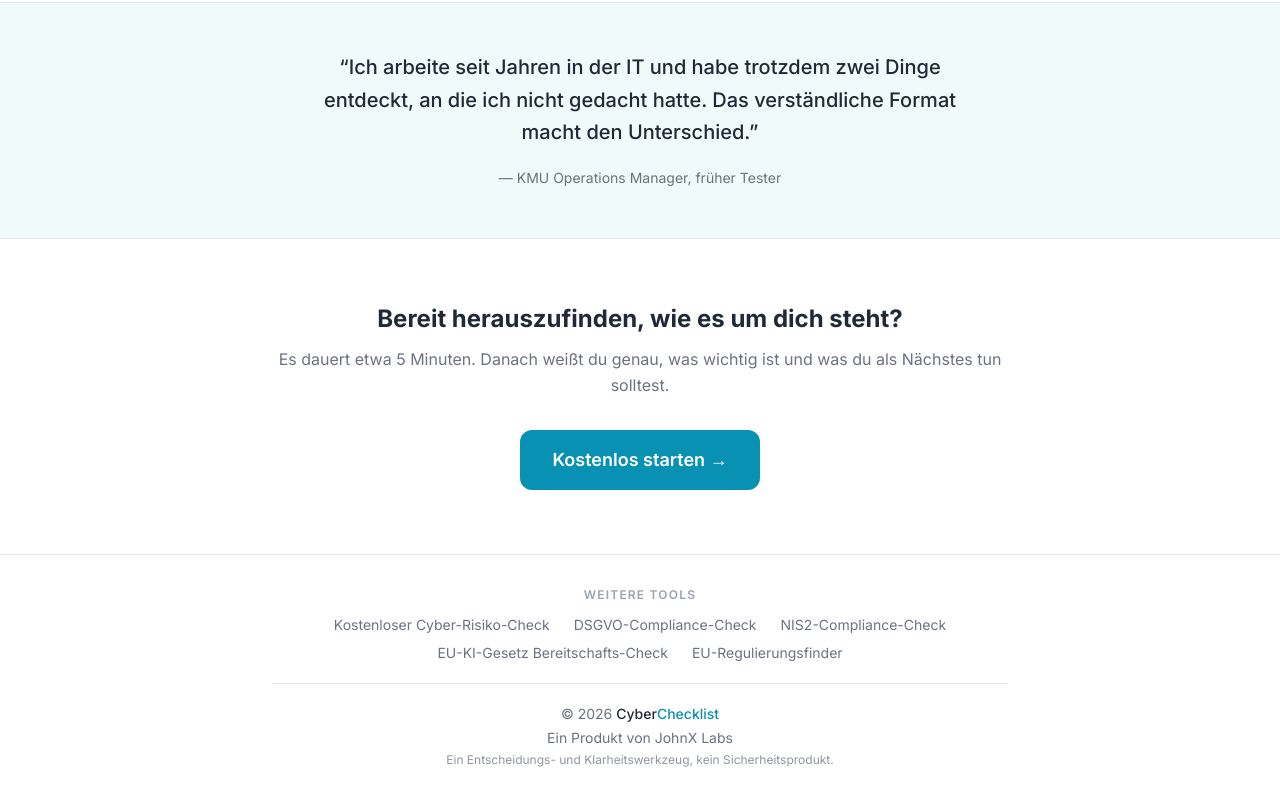
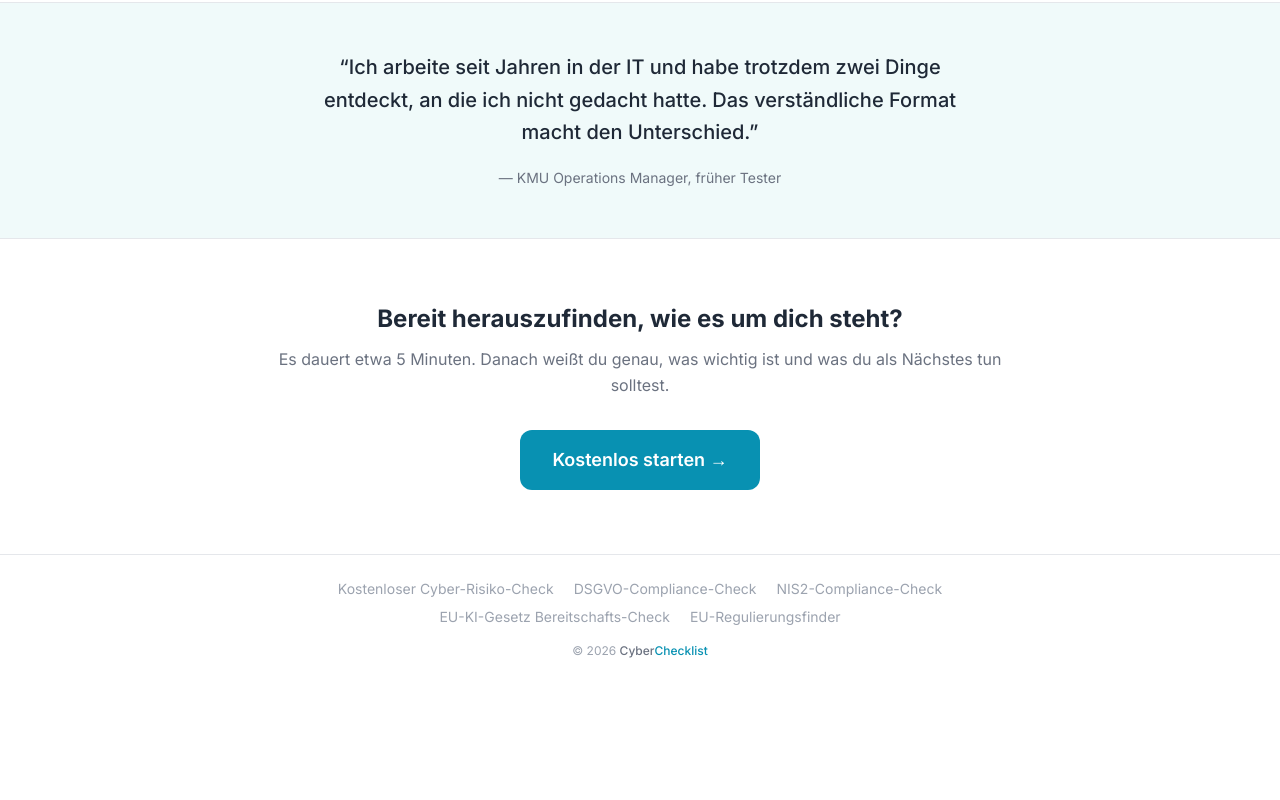
Before and after one commit to johninquest/crap, a Next.js app: page /de in a window 1280 px wide. Shown: the part 1235-2035 px from the top of the page. After the commit the page ends 1918 px from the top, so only its background shows below. Built offline with nearby package versions, Linux system fonts and the light colour scheme; no server answers.

Commit message:
improved footer

```diff
--- a/package.json
+++ b/package.json
@@ -1,6 +1,6 @@
 {
   "name": "crap",
-  "version": "0.4.6",
+  "version": "0.4.14",
   "private": true,
   "scripts": {
     "dev": "next dev",
--- a/src/components/layout/Footer.tsx
+++ b/src/components/layout/Footer.tsx
@@ -20,19 +20,15 @@ export function Footer({ dict, lang }: FooterProps) {
   const { footer } = dict;
 
   return (
-    <footer className="border-t border-[#E5E7EB] py-8 text-sm text-[#6B7280]">
-      <div className="max-w-3xl mx-auto px-4 space-y-5">
-        <div className="text-center space-y-3">
-          <p className="text-xs font-semibold uppercase tracking-widest text-[#9CA3AF]">
-            {footer.toolsLabel}
-          </p>
+    <footer className="border-t border-border py-6 text-sm text-[#9CA3AF]">
+      <div className="max-w-3xl mx-auto px-4 flex flex-col items-center gap-4">
         <nav aria-label={footer.toolsLabel}>
-            <ul className="flex flex-wrap justify-center gap-x-6 gap-y-2">
+          <ul className="flex flex-wrap justify-center gap-x-5 gap-y-2">
             {CHECKS.map(({ key, href }) => (
               <li key={key}>
                 <Link
                   href={`/${lang}/${href}`}
-                    className="hover:text-[#0891B2] transition-colors"
+                  className="hover:text-primary transition-colors"
                 >
                   {footer.checks[key]}
                 </Link>
@@ -40,21 +36,14 @@ export function Footer({ dict, lang }: FooterProps) {
             ))}
           </ul>
         </nav>
-        </div>
 
-        <hr className="border-[#E5E7EB]" />
-
-        <div className="text-center space-y-1">
-          <p>
+        <p className="text-xs">
           © {year}{" "}
-            <span className="font-medium text-[#1F2937]">
+          <span className="font-medium text-text-muted">
             {BRAND.namePrefix}
-              <span className="text-[#0891B2]">{BRAND.nameSuffix}</span>
+            <span className="text-primary">{BRAND.nameSuffix}</span>
           </span>
         </p>
-          <p>{footer.madeBy}</p>
-          <p className="text-xs opacity-75">{footer.disclaimer}</p>
-        </div>
       </div>
     </footer>
   );
--- a/src/dictionaries/de.json
+++ b/src/dictionaries/de.json
@@ -46,7 +46,6 @@
   },
   "footer": {
     "madeBy": "Ein Produkt von JohnX Labs",
-    "disclaimer": "Ein Entscheidungs- und Klarheitswerkzeug, kein Sicherheitsprodukt.",
     "toolsLabel": "Weitere Tools",
     "checks": {
       "assessment": "Kostenloser Cyber-Risiko-Check",
--- a/src/dictionaries/en.json
+++ b/src/dictionaries/en.json
@@ -46,7 +46,6 @@
   },
   "footer": {
     "madeBy": "A product of JohnX Labs",
-    "disclaimer": "A decision and clarity tool, not a security product.",
     "toolsLabel": "Other Tools",
     "checks": {
       "assessment": "Free Cyber Risk Assessment",
--- a/src/lib/types/dictionary.ts
+++ b/src/lib/types/dictionary.ts
@@ -68,7 +68,6 @@ export interface Dictionary {
   };
   footer: {
     madeBy: string;
-    disclaimer: string;
     toolsLabel: string;
     checks: {
       assessment: string;
```
Lines whose indentation alone changed are shown as unchanged.
